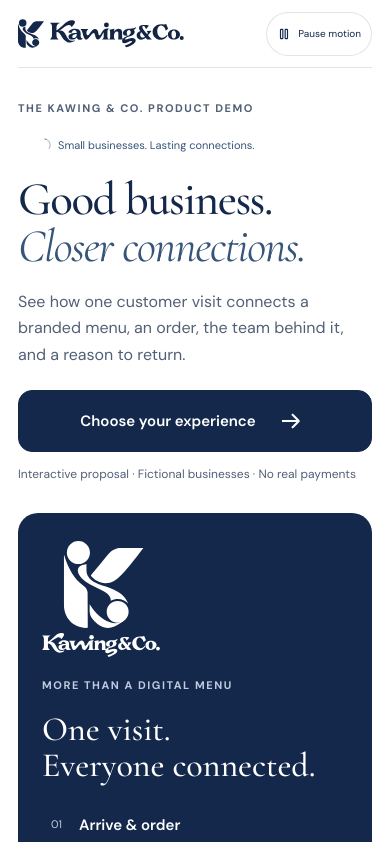
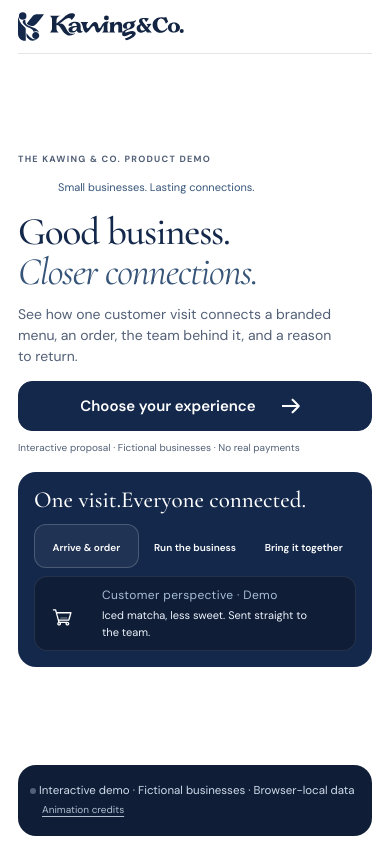
Before and after one commit to Kawing-Co/Kawing-Platform-Prototype, a React (Vite) app: page / in a window 390 px wide. Shown: the top 842 px of the page. Built offline with nearby package versions, Linux system fonts and the light colour scheme.

Commit message:
Fit introduction to viewport and remove pause motion control

```diff
--- a/src/MotionExperience.jsx
+++ b/src/MotionExperience.jsx
@@ -60,7 +60,7 @@ export function ConnectedVisit({motion}){
   const [active,setActive]=useState(0),[interacted,setInteracted]=useState(false),[visible,setVisible]=useState(false),[pageVisible,setPageVisible]=useState(!document.hidden);
   const card=useRef(null);
   useEffect(()=>{const o=new IntersectionObserver(e=>{const showing=e[0].isIntersecting;setVisible(showing);card.current?.closest('.demo-purpose-card')?.setAttribute('data-card-visible',String(showing));},{threshold:.25});o.observe(card.current);const change=()=>setPageVisible(!document.hidden);document.addEventListener('visibilitychange',change);return()=>{o.disconnect();document.removeEventListener('visibilitychange',change);};},[]);
-  useEffect(()=>{if(!motion.enabled||!visible||!pageVisible||interacted)return;const id=setInterval(()=>setActive(v=>(v+1)%3),4500);return()=>clearInterval(id);},[motion.enabled,visible,pageVisible,interacted]);
+
   return <div ref={card} className="connected-visit" data-active-step={active}>
     <ol>{steps.map((step,i)=><li key={step.title}><button className="visit-step" aria-pressed={active===i} onClick={()=>{setActive(i);setInteracted(true);}}><span className="visit-index">0{i+1}</span><span><b>{step.title}</b><span className="visit-description">{step.copy}</span></span><span className="visit-indicator"><Check size={14}/></span></button></li>)}</ol>
     <div className="visit-preview" key={active}><MotionGlyph name={steps[active].clip} enabled={motion.enabled} tone="light"/><div><small>{steps[active].label} perspective · Demo</small><p>{steps[active].sample}</p></div></div>
--- a/src/Spaces.jsx
+++ b/src/Spaces.jsx
@@ -1,5 +1,5 @@
 import CompanyWordmark from "./CompanyWordmark";
-import {useDemoMotion, MotionControl, MotionGlyph, ConnectedVisit} from "./MotionExperience";
+import {useDemoMotion, MotionGlyph, ConnectedVisit} from "./MotionExperience";
 import React, { useState, useEffect, useRef, useId } from "react";
 import {
   ArrowRight,
@@ -223,7 +223,7 @@ export default function Spaces({ Workspace }) {
   return (
     <>
       <UndoHost />
-      <main data-page-hidden={!motion.pageVisible} data-motion={motion.enabled?"on":"off"} className={"spaces-landing premium-landing entry-mobile-first" + (step === "view" ? " view-picker" : "")}>
+      <main data-page-hidden={!motion.pageVisible} data-motion={motion.enabled?"on":"off"} className={"spaces-landing premium-landing entry-mobile-first" + (step === "landing" ? " intro-screen" : "") + (step === "view" ? " view-picker" : "")}>
         <header className="spaces-brand">
           <a
             href="/"
@@ -234,14 +234,14 @@ export default function Spaces({ Workspace }) {
           >
             <CompanyWordmark />
           </a>
-          <div className="entry-header-tools"><span>THE INTERACTIVE PRODUCT EXPERIENCE</span><MotionControl motion={motion}/></div>
+          <div className="entry-header-tools"><span>THE INTERACTIVE PRODUCT EXPERIENCE</span></div>
 
         </header>
         {step === "landing" ? (
           <section className="demo-introduction" aria-labelledby="demo-title">
             <div className="demo-introduction-copy">
               <span className="demo-eyebrow">THE KAWING &amp; CO. PRODUCT DEMO</span>
-              <div className="connection-badge"><MotionGlyph enabled={motion.enabled} loop/><span>Small businesses. Lasting connections.</span></div>
+              <div className="connection-badge"><MotionGlyph enabled={motion.enabled}/><span>Small businesses. Lasting connections.</span></div>
               <h1 id="demo-title" tabIndex={-1}>Good business.<br /><em>Closer connections.</em></h1>
               <p>See how one customer visit connects a branded menu, an order, the team behind it, and a reason to return.</p>
               <button className="demo-start" data-tactile onClick={() => go({ screen: "experiences" })}>Choose your experience <MotionGlyph name="nudge" enabled={motion.enabled} tone="light" className="motion-forward"/></button>
--- a/src/ds/lottie-motion.css
+++ b/src/ds/lottie-motion.css
@@ -65,3 +65,43 @@ html body .demo-purpose-note { margin-top:20px; }
 .motion-credits { color:inherit; display:inline-block; margin-left:12px; text-underline-offset:3px; font-size:10px; opacity:.85; }
 
 .entry-mobile-first[data-page-hidden=true] * { animation-play-state:paused!important; }
+/* A concise, viewport-sized introduction; content remains scrollable under text zoom. */
+html body .intro-screen { min-height:100svh; padding-block:0; display:flex; flex-direction:column; }
+html body .intro-screen .spaces-brand { height:64px; flex:none; }
+html body .intro-screen .demo-introduction { flex:1; padding:20px 0; gap:36px; }
+html body .intro-screen .demo-introduction h1 { font-size:clamp(44px,5vw,66px); }
+html body .intro-screen .demo-purpose-card { padding:24px; }
+html body .intro-screen .logo-stage { width:90px; height:90px; margin-bottom:12px; }
+html body .intro-screen .logo-stage .company-mark-stacked { width:90px; height:90px; }
+html body .intro-screen .demo-purpose-card h2 { font-size:32px; margin:10px 0 14px; }
+html body .intro-screen .visit-step { padding:8px; }
+html body .intro-screen .visit-description { font-size:12px; }
+html body .intro-screen .visit-preview { min-height:72px; margin-top:12px; padding:10px; }
+html body .intro-screen .demo-purpose-note { margin-top:12px; padding-top:12px; font-size:11px; }
+html body .intro-screen .spaces-footer { flex:none; margin:0 0 12px; padding:10px 18px; min-height:44px; }
+html body .intro-screen .spaces-footer .company-wordmark { width:120px; height:26px; margin:0; }
+@media(max-width:750px) {
+ html body .intro-screen .spaces-brand { height:54px; }
+ html body .intro-screen .demo-introduction { display:flex; flex-direction:column; justify-content:center; align-items:stretch; gap:16px; padding:14px 0; }
+ html body .intro-screen .demo-eyebrow { font-size:9px; }
+ html body .intro-screen .connection-badge { margin-top:4px; }
+ html body .intro-screen .demo-introduction h1 { font-size:clamp(36px,10vw,46px); margin:8px 0 12px; }
+ html body .intro-screen .demo-introduction-copy > p { font-size:14px; line-height:1.5; }
+ html body .intro-screen .demo-start { margin:14px 0 8px; min-height:48px; padding:8px 16px; }
+ html body .intro-screen .demo-introduction-copy > small { font-size:10px; }
+ html body .intro-screen .demo-purpose-card { padding:16px; border-radius:18px; }
+ html body .intro-screen .logo-stage, html body .intro-screen .demo-purpose-card > .demo-eyebrow, html body .intro-screen .visit-description, html body .intro-screen .visit-index, html body .intro-screen .visit-indicator, html body .intro-screen .demo-purpose-note, html body .intro-screen .visit-hint { display:none; }
+ html body .intro-screen .demo-purpose-card h2 { font-size:23px; margin:0 0 12px; }
+ html body .intro-screen .demo-purpose-card h2 br { display:none; }
+ html body .intro-screen .connected-visit ol { display:grid; grid-template-columns:repeat(3,minmax(0,1fr)); gap:4px; }
+ html body .intro-screen .visit-step { display:block; padding:8px 5px; text-align:center; min-height:44px; }
+ html body .intro-screen .visit-step b { font-size:10px; }
+ html body .intro-screen .visit-preview { min-height:64px; margin-top:8px; padding:8px; }
+ html body .intro-screen .visit-preview p { font-size:11px; }
+ html body .intro-screen .spaces-footer { font-size:9px; padding:8px 12px; gap:6px; margin-bottom:8px; }
+ html body .intro-screen .spaces-footer > .company-wordmark { display:none; }
+}
+@media(max-width:750px) and (max-height:700px) {
+ html body .intro-screen .connection-badge { display:none; }
+ html body .intro-screen .demo-introduction { gap:12px; padding:10px 0; }
+}
```
Also changed, not shown: .codex/CURRENT.md, 3 other files (tests, documents, lock files or other folders).
